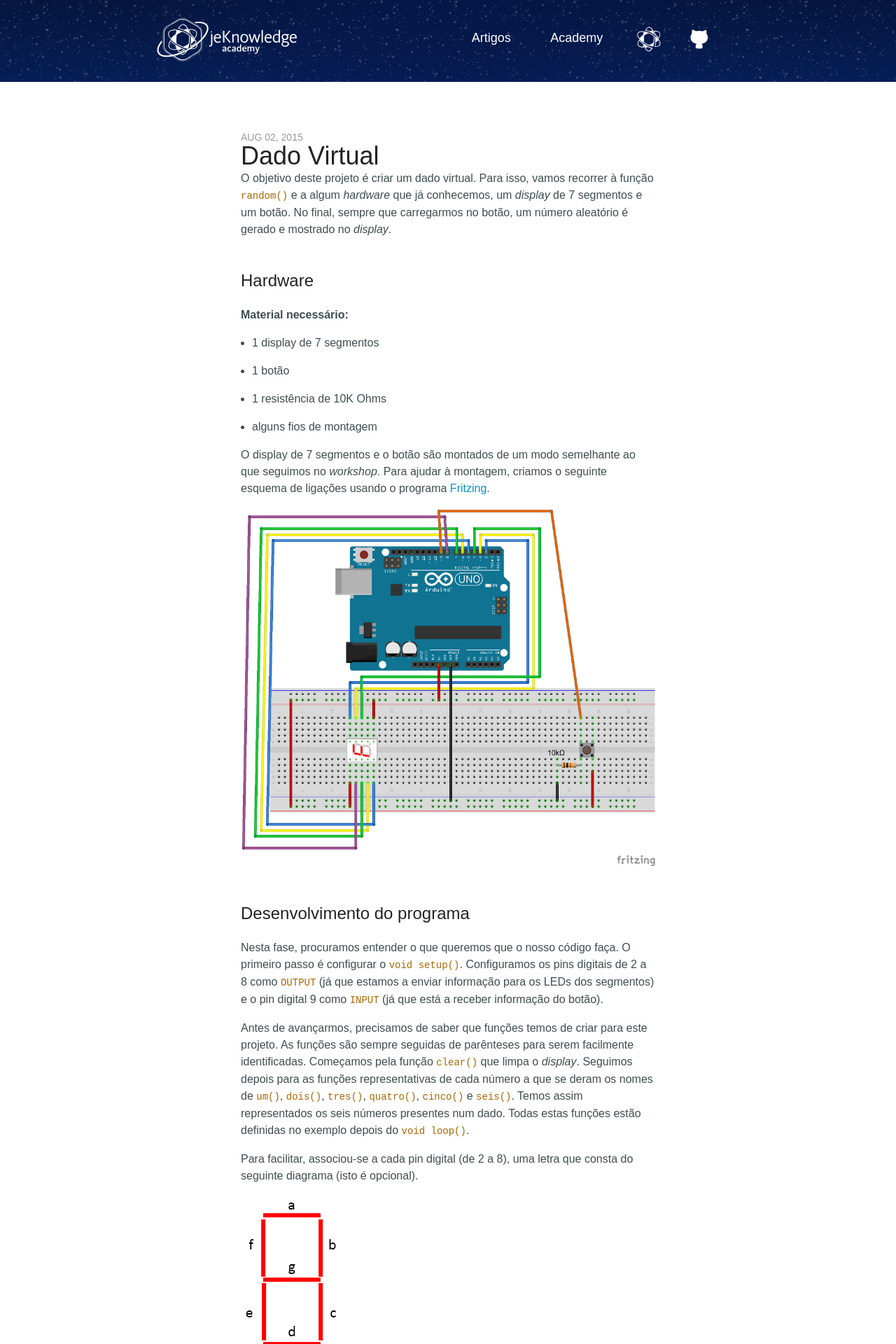
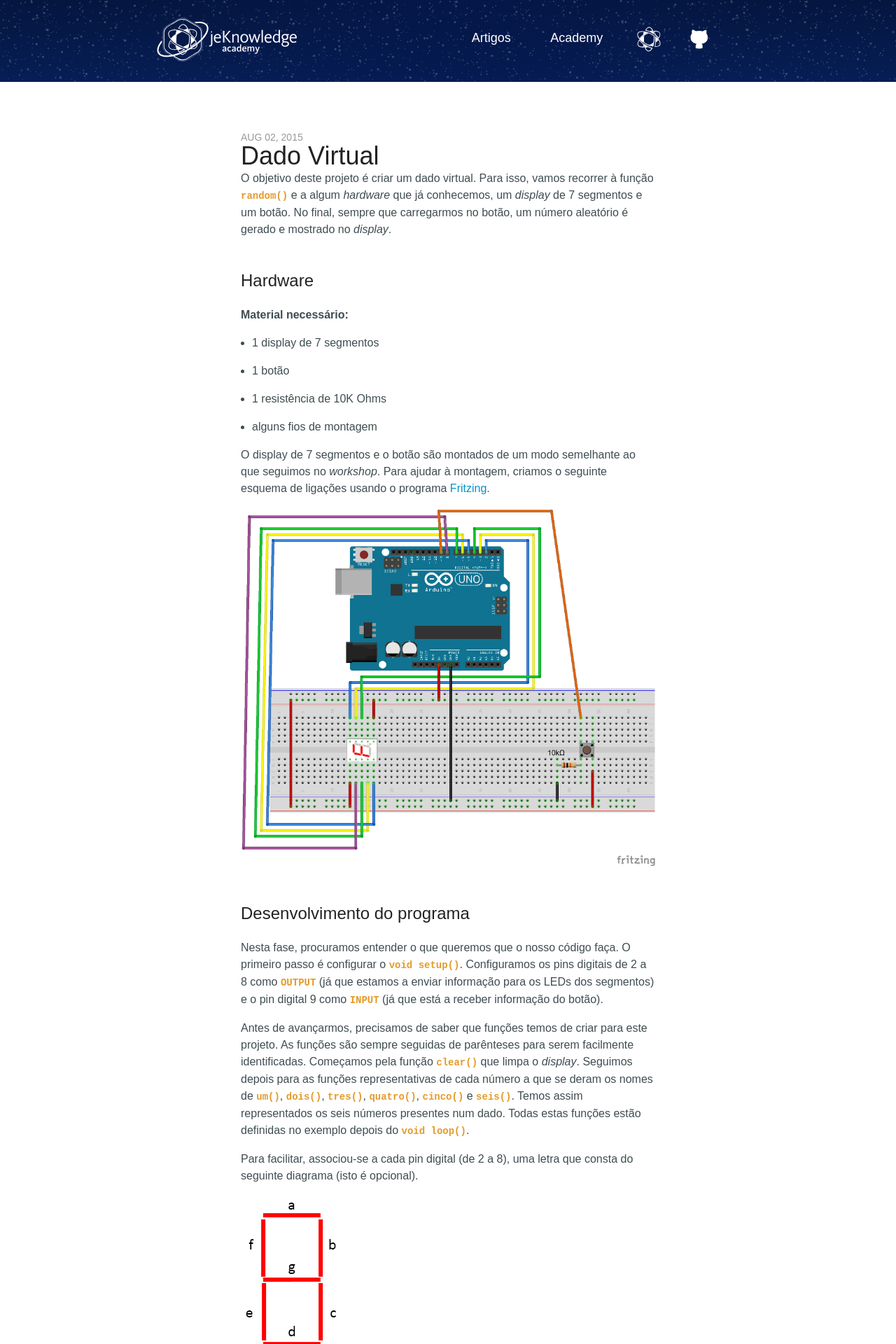
Before and after one commit to jeKnowledge/academy-articles, a Jekyll site: the page built from _posts/2015-08-02-dado-virtual.markdown, in a window 1280 px wide. Shown: the top 1920 px of the page at 70% size. Built offline with Jekyll 4.4.1, drawn with Linux system fonts in a browser that asks for light colours; comment, search, counter and statistics services are not loaded.

Commit message:
Update style.css

```diff
--- a/css/style.css
+++ b/css/style.css
@@ -573,7 +573,8 @@ pre {
 }
 
 code {
-	color: #a60;
+       color: #E49A2A;
+       font-weight: bold;
 }
 
 pre code {
```
